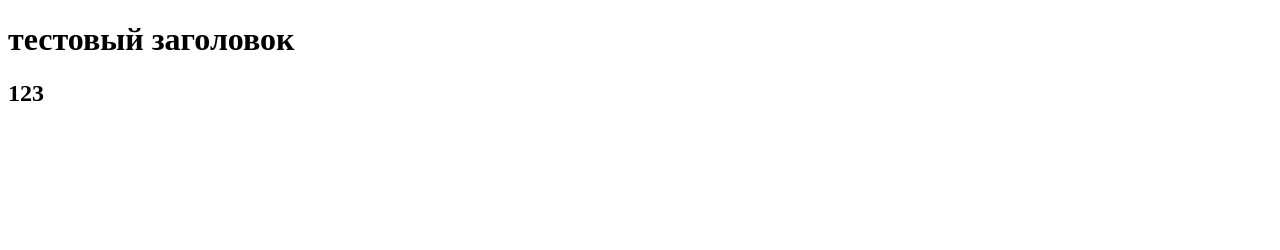
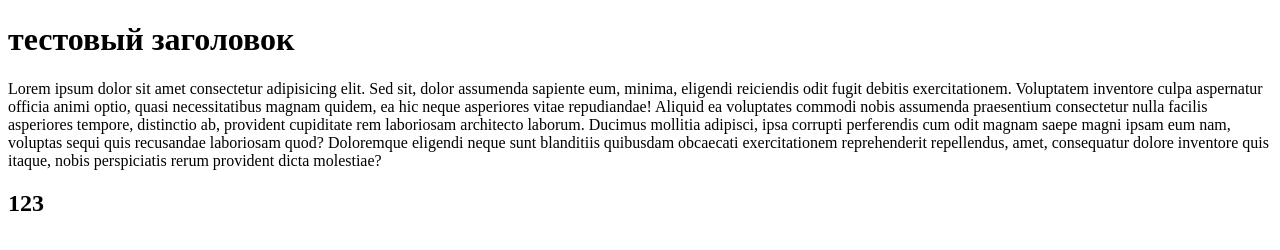
Before and after one commit to Aleksandr-Levitskyi/bikes-lp, a plain HTML site: page index.html in a window 1280 px wide. Drawn offline with Linux system fonts and the light colour scheme.

Commit message:
fix: добавть хренть

```diff
--- a/index.html
+++ b/index.html
@@ -12,6 +12,18 @@
     <header class="header">
         <h1 class="header__headline">тестовый заголовок</h1>
     </header>
+    <main>
+        <p>
+            Lorem ipsum dolor sit amet consectetur adipisicing elit. Sed sit, dolor assumenda sapiente eum, minima,
+            eligendi reiciendis odit fugit debitis exercitationem. Voluptatem inventore culpa aspernatur officia animi
+            optio, quasi necessitatibus magnam quidem, ea hic neque asperiores vitae repudiandae! Aliquid ea voluptates
+            commodi nobis assumenda praesentium consectetur nulla facilis asperiores tempore, distinctio ab, provident
+            cupiditate rem laboriosam architecto laborum. Ducimus mollitia adipisci, ipsa corrupti perferendis cum odit
+            magnam saepe magni ipsam eum nam, voluptas sequi quis recusandae laboriosam quod? Doloremque eligendi neque
+            sunt blanditiis quibusdam obcaecati exercitationem reprehenderit repellendus, amet, consequatur dolore
+            inventore quis itaque, nobis perspiciatis rerum provident dicta molestiae?
+        </p>
+    </main>
     <footer>
         <h2>123</h2>
     </footer>
```
